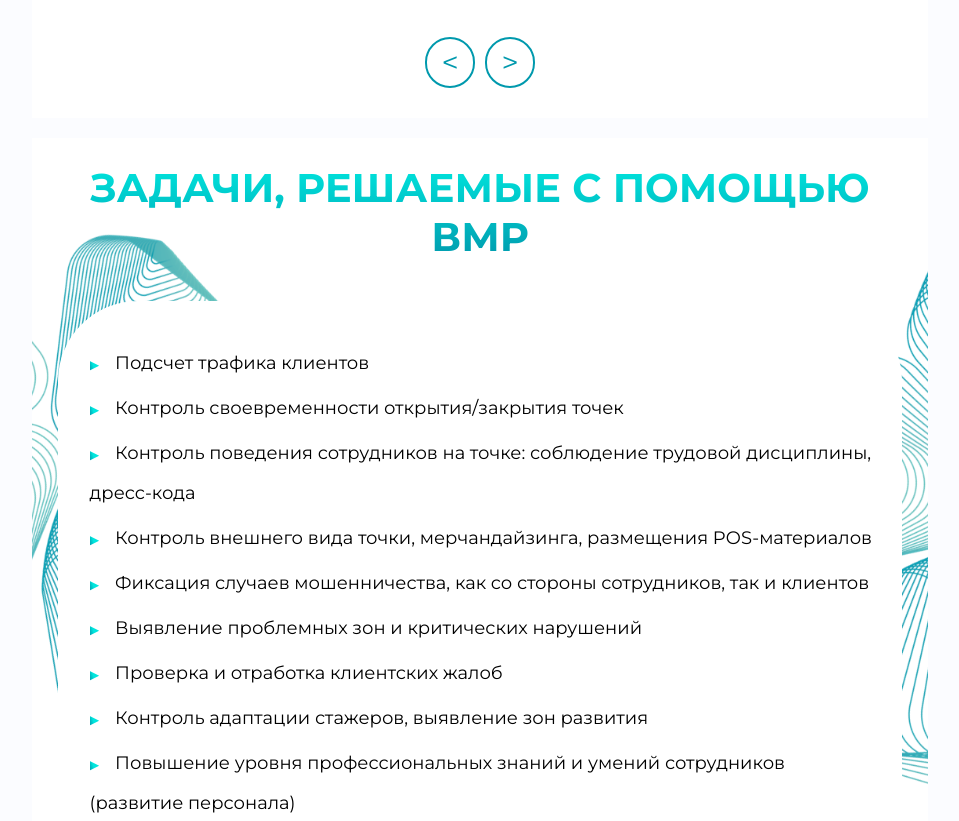
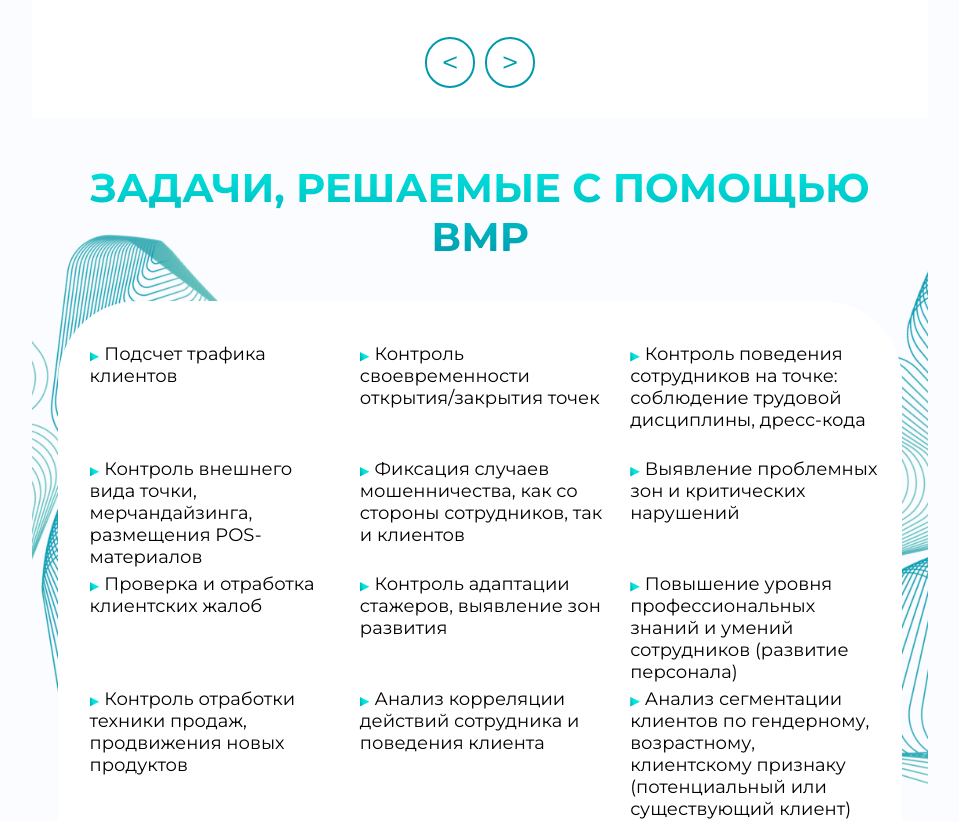
Before and after one commit to artemanz/vmr, a React (Create React App) app: page / in a window 1280 px wide. Shown: the part 1980-2801 px from the top of the page, without its empty margins (160-1119 px from the left). Built offline with nearby package versions, Linux system fonts and the light colour scheme.

Commit message:
поправил высоты 5 и 6 блока, доавбил гриды в 5 блок

```diff
--- a/src/components/Block5/Block5.module.scss
+++ b/src/components/Block5/Block5.module.scss
@@ -7,7 +7,7 @@
   padding: 0 20px;
   padding: 2%;
   padding-bottom: 2%;
-  background-color: white;
+  // background-color: white;
   h1 {
     font-size: 40px;
     text-align: center;
@@ -30,6 +30,7 @@
       display: block;
       ul {
         display: block;
+
         li {
           &::before {
             display: inline-block;
@@ -48,16 +49,21 @@
       }
     }
     ul {
-      max-width: 70%;
+      max-width: 100%;
       list-style-type: none;
       display: none;
-      @media screen and (min-width: 768px) {
-        display: block;
+      @media screen and (min-width:768px) {
+        display: grid;
+        margin: auto;
+        grid-template-columns: repeat(3, 1fr);
+        grid-template-rows: repeat(3, 1fr);
+        column-gap: 20px;
+        justify-items: normal;
+        align-items: start;
       }
       li {
         font-size: 18px;
         margin-bottom: 10px;
-        line-height: 51px;
 
         &::before {
           content: "▶";
@@ -244,10 +250,10 @@
       ul {
         max-width: 100%;
 
-        li {
-          // font-size: 16px;
-          line-height: 25px;
-        }
+        // li {
+        //   // font-size: 16px;
+        //   // line-height: 25px;
+        // }
       }
       &_Button {
         margin-top: 35px;
@@ -271,7 +277,7 @@
 
         li {
           // font-size: 16px;
-          line-height: 40px;
+          // line-height: 40px;
           margin-bottom: 5px;
         }
       }
@@ -294,7 +300,7 @@
         li {
           // font-size: 18px;
           margin-bottom: 5px;
-          line-height: 40px;
+          // line-height: 40px;
         }
       }
       &_Button {
@@ -340,9 +346,9 @@
       ul {
         max-width: 100%;
 
-        li {
-          // font-size: 25px;
-        }
+        // li {
+        //   // font-size: 25px;
+        // }
       }
       &_Button {
         margin-top: 35px;
@@ -363,9 +369,9 @@
       ul {
         max-width: 100%;
 
-        li {
-          // font-size: 25px;
-        }
+        // li {
+        //   // font-size: 25px;
+        // }
       }
       &_Button {
         margin-top: 35px;
@@ -386,9 +392,9 @@
       ul {
         max-width: 100%;
 
-        li {
-          // font-size: 25px;
-        }
+        // li {
+        //   // font-size: 25px;
+        // }
       }
     }
   }
@@ -405,11 +411,11 @@
 
     &_List_Block {
       ul {
-        max-width: 70%;
+        max-width: 100%;
 
-        li {
-          // font-size: 25px;
-        }
+        // li {
+        //   // font-size: 25px;
+        // }
       }
     }
   }
@@ -426,11 +432,11 @@
 
     &_List_Block {
       ul {
-        max-width: 70%;
+        max-width: 100%;
 
-        li {
-          // font-size: 25px;
-        }
+        // li {
+        //   // font-size: 25px;
+        // }
       }
     }
   }
--- a/src/components/Block6/Block6.module.scss
+++ b/src/components/Block6/Block6.module.scss
@@ -4,6 +4,7 @@
   @media screen and (max-width: 768px) {
     background-image: none;
   }
+  background-color: white;
   background-size: 40%;
   background-repeat: no-repeat;
   background-position: 50%;
@@ -31,7 +32,10 @@
       grid-template-rows: repeat(3, 1fr);
       justify-items: center;
       align-items: start;
-      grid-row-gap: 140px;
+      grid-row-gap: 60px;
+      @media screen and (min-width: 1940px) {
+        grid-row-gap: 100px;
+      }
 
       .BlockCarousel6 {
         display: block;
```
